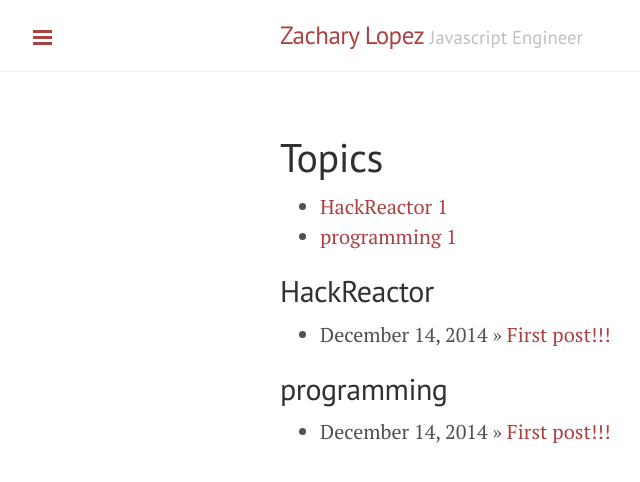
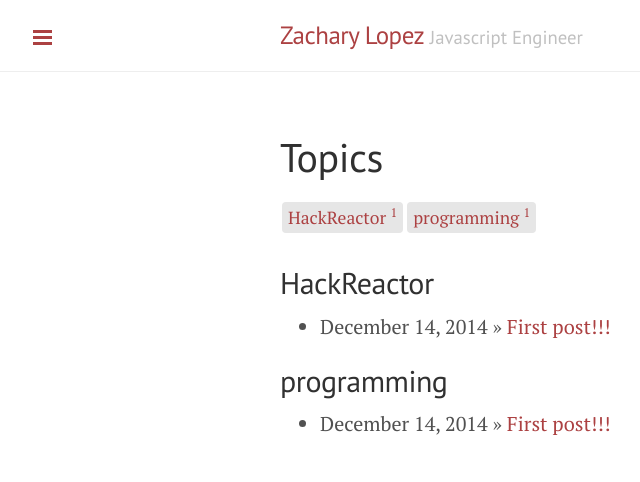
Before and after one commit to zdlopez/zdlopez.github.io, a Jekyll site: the page built from Topics.md, in a window 1280 px wide. Shown: the top 482 px of the page, without its empty margins (0-640 px from the left). Built offline with Jekyll 4.4.1, drawn with Linux system fonts in a browser that asks for light colours; Markdown is read by kramdown in place of the engine named in the settings.

Commit message:
added new stylesheet

```diff
--- a/_includes/head.html
+++ b/_includes/head.html
@@ -18,6 +18,7 @@
   <link rel="stylesheet" href="{{ site.baseurl }}public/css/poole.css">
   <link rel="stylesheet" href="{{ site.baseurl }}public/css/syntax.css">
   <link rel="stylesheet" href="{{ site.baseurl }}public/css/lanyon.css">
+  <link rel="stylesheet" href="{{ site.baseurl }}public/css/styles.css">
   <link rel="stylesheet" href="http://fonts.googleapis.com/css?family=PT+Serif:400,400italic,700%7CPT+Sans:400">
 
   <!-- Icons -->
--- /dev/null
+++ b/public/css/styles.css
@@ -0,0 +1,40 @@
+.tag-box {
+  list-style: none;
+  margin: 0;
+  padding: 4px 0;
+  overflow: hidden;
+  *zoom: 1;
+}
+
+.tag-box:before, .tag-box:after {
+  display: table;
+  content: "";
+  line-height: 0;
+}
+
+.tag-box:after {
+  clear: both;
+}
+
+.tag-box.inline li {
+  float: left;
+  font-size: 14px;
+  font-size: 0.875rem;
+  line-height: 2.5;
+}
+
+.tag-box a {
+  padding: 4px 6px;
+  margin: 2px;
+  background-color: #e6e6e6;
+  -webkit-border-radius: 4px;
+  -moz-border-radius: 4px;
+  border-radius: 4px;
+  text-decoration: none;
+}
+
+.tag-box a span {
+  vertical-align: super;
+  font-size: 10px;
+  font-size: 0.625rem;
+}
```
